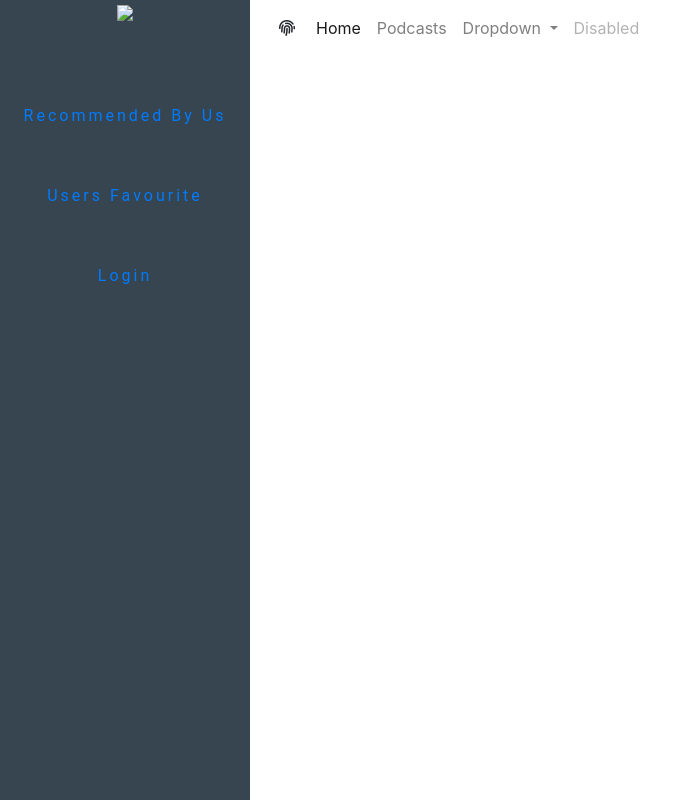
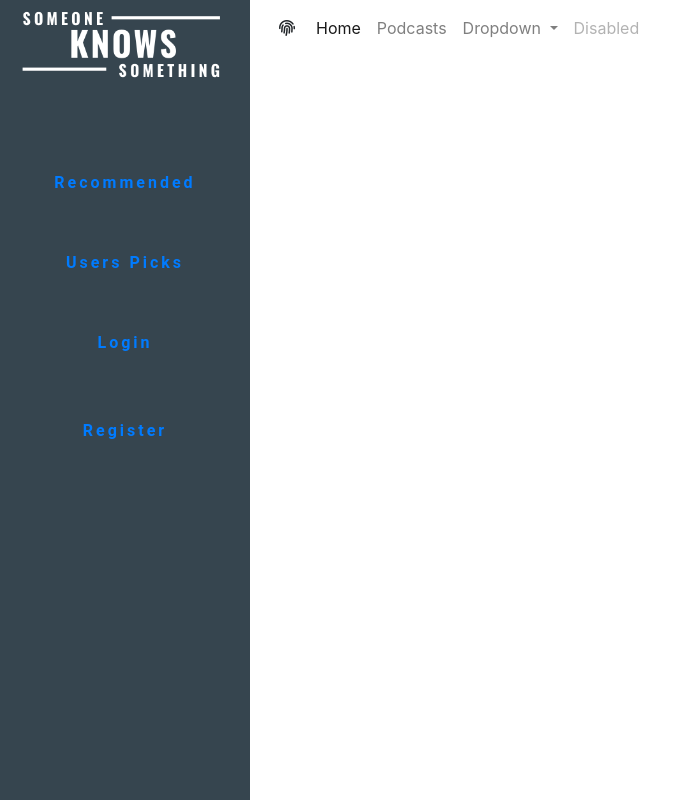
Before and after one commit to malc-u/SomeoneKnowsSomething, a Python web app: template templates/base.html in a window 1280 px wide. Shown: the whole page, without its empty margins (0-679 px from the left). Run offline with Jinja, Linux system fonts and the light colour scheme; the template is opened without the code that fills it, so the values that code supplies are empty; some libraries are stand-ins or nearby versions.

Commit message:
Added logo to sidebar and styled it in css

```diff
--- a/static/css/style.css
+++ b/static/css/style.css
@@ -14,18 +14,20 @@ body{}
     z-index: 999;
     transition: all 0.3s;
 }
-
+#logo {
+    max-width: 15em;
+}
 .sidebar-item{
     display: block;
     font-family: 'Roboto', sans-serif;
-    font-weight: 400;
+    font-weight: 700;
     letter-spacing: 3px;
     text-align: center;
 }
 .sidebar-link:visited {
-    color: #fad201;
+    color: #fff;
 }
 
 .sidebar-link:hover {
-    color: #fff;
+    color: #fad201;
 }
--- a/templates/base.html
+++ b/templates/base.html
@@ -18,19 +18,22 @@
   <div id="sidebar_wrapper">
     <!--Page logo-->
     <div class="logo sidebar-item">
-      <img src="#" id="logo"/>
+      <img src="/static/img/logo.png" id="logo"/>
     </div>
     <!--Sidebar content-->
     <div class="sidebar_list">
       <ul class="list-group d-flex justify-content-center my-lg-5">
         <li class="nav-item sidebar-item py-md-4">
-          <a class="nav-link active sidebar-link" href="#">Recommended By Us</a>
+          <a class="nav-link active sidebar-link" href="#">Recommended</a>
         </li>
         <li class="nav-item sidebar-item">
-          <a class="nav-link sidebar-link py-md-4" href="#">Users Favourite</a>
+          <a class="nav-link sidebar-link py-md-4" href="#">Users Picks</a>
         </li>
         <li class="nav-item sidebar-item py-md-4">
           <a class="nav-link sidebar-link" href="#">Login</a>
+        </li>
+        <li class="nav-item sidebar-item py-md-4">
+          <a class="nav-link sidebar-link" href="#">Register</a>
         </li>
       </ul>
     </div>
```
